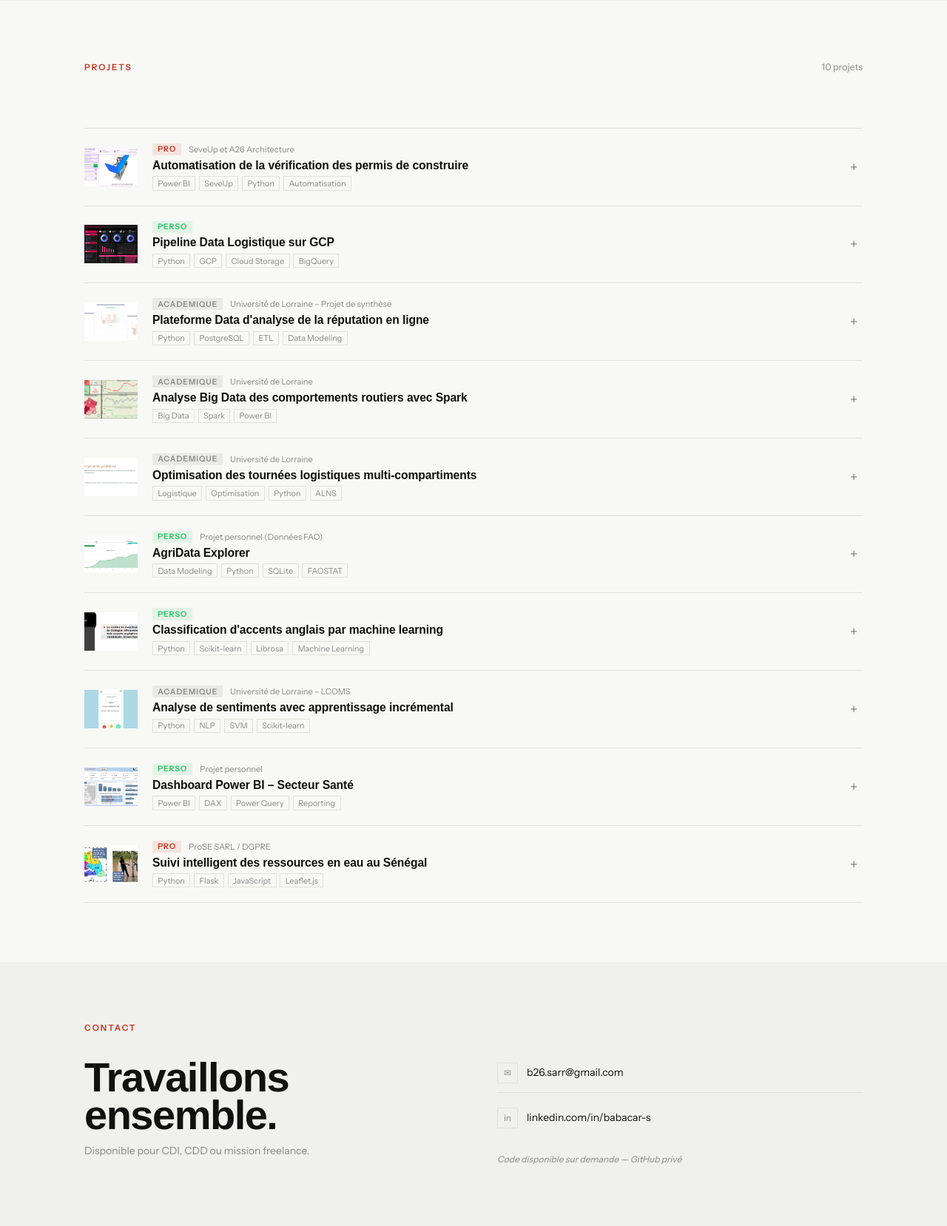
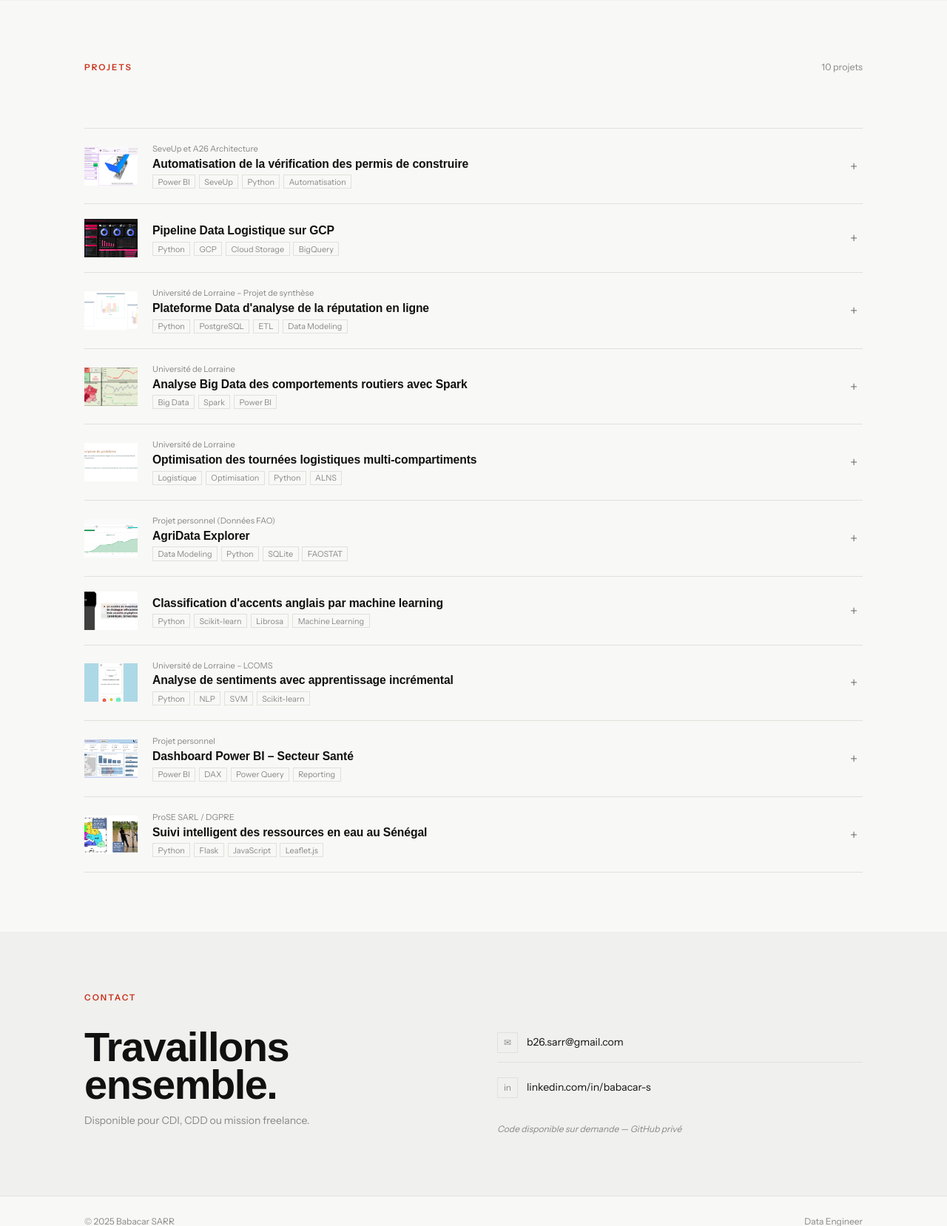
Before and after one commit to babacar-bs/Portfolio, a Flask app: page / in a window 1280 px wide. Shown: the part 2403-4061 px from the top of the page at 74% size. Run offline with Flask 3, Linux system fonts and the light colour scheme; some web fonts are replaced.

Commit message:
Update index.html

```diff
--- a/templates/index.html
+++ b/templates/index.html
@@ -139,21 +139,18 @@
         <div class="col-label" data-t="nav_form">Formations</div>
 
         <div class="form-item reveal">
-          <!-- <span class="form-date">2023 – 2025</span> -->
           <div>
             <h3 class="form-name" data-t="edu1">Master en Systèmes d'Information Décisionnelle</h3>
             <p class="form-school">Université de Lorraine · Metz, France</p>
           </div>
         </div>
         <div class="form-item reveal">
-          <!-- <span class="form-date">2021 – 2023</span> -->
           <div>
             <h3 class="form-name" data-t="edu2">Licence en Informatique</h3>
             <p class="form-school">Université Clermont Auvergne · Clermont-Ferrand</p>
           </div>
         </div>
         <div class="form-item reveal">
-          <!-- <span class="form-date">2019 – 2021</span> -->
           <div>
             <h3 class="form-name" data-t="edu3">DUT en Informatique</h3>
             <p class="form-school">École Supérieure Polytechnique · Dakar, Sénégal</p>
@@ -195,7 +192,6 @@
           </div>
           <div class="acc-summary">
             <div class="acc-meta">
-              <span class="acc-cat cat-{{ projet.categorie | default('academique') }}">{{ projet.categorie | default('academique') }}</span>
               {% if projet.associe %}<span class="acc-assoc">{{ projet.associe }}</span>{% endif %}
             </div>
             <h3 class="acc-title">{{ projet.titre }}</h3>
```
